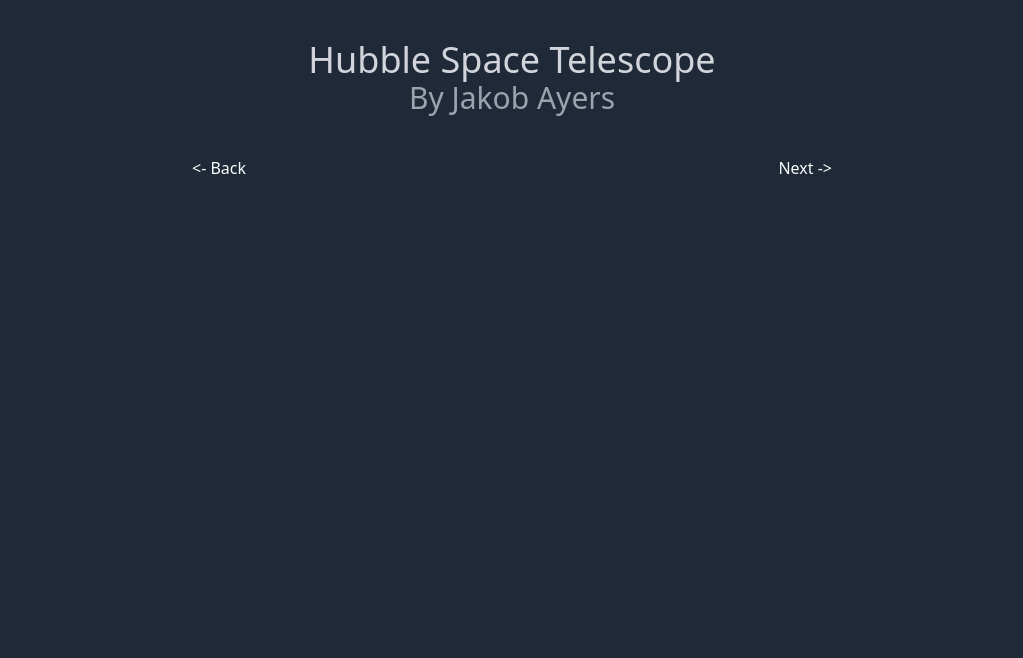
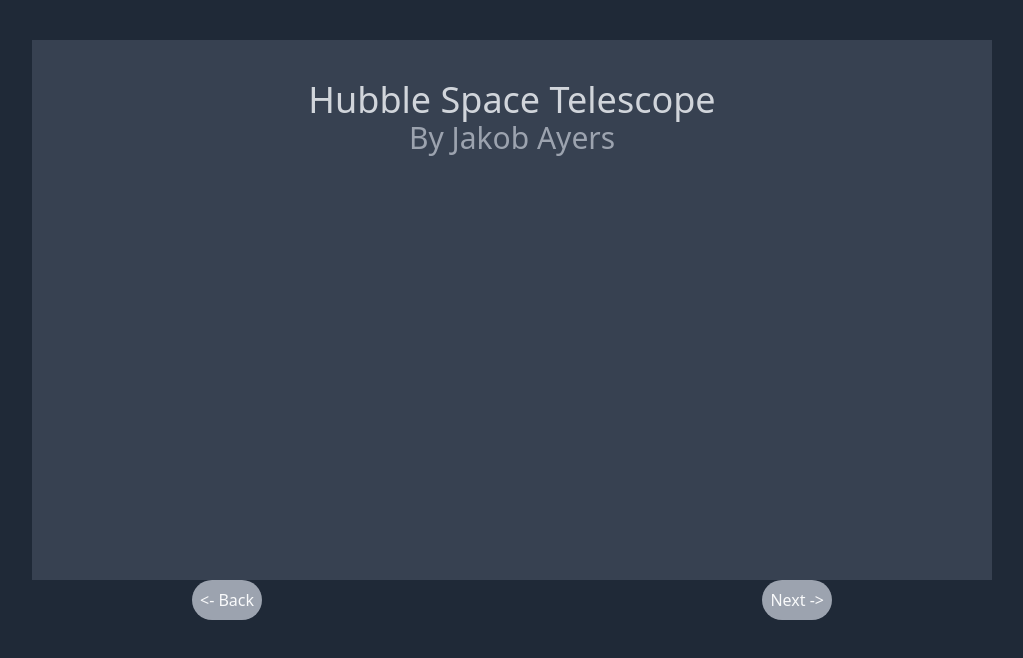
Before and after one commit to Jakob-Ayers/astronomy, a plain HTML site: page telescope/index.html in a window 1280 px wide. Shown: the whole page, without its empty margins (128-1151 px from the left). Drawn offline with Linux system fonts and the light colour scheme.

Commit message:
telescope changes

```diff
--- a/telescope/input.css
+++ b/telescope/input.css
@@ -12,4 +12,34 @@
     a {
         @apply underline
     }
+    footer {
+        text-align: center;
+    }
+    footer a{
+        color: #959da9;
+        border: 1px solid #959da9;
+        background-color: #ffffff;
+
+        text-decoration: none;
+        padding: 5px;
+        border-radius: 5px;
+    }
+    footer a strong {
+        color: #ffffff;
+        border: 1px solid #ffffff;
+        background-color: #959da9;
+
+        padding: 4px;
+        border-radius: 5px;
+    }
+    footer a:hover {
+        color: #ffffff;
+        border: 1px solid #ffffff;
+        background-color: #959da9;
+    }
+    footer a:hover strong {
+        color: #959da9;
+        border: 1px solid #959da9;
+        background-color: #ffffff;
+    }
 }
--- a/telescope/present.js
+++ b/telescope/present.js
@@ -6,3 +6,12 @@ function nextSlide() {
 
     document.getElementById("currentSlide").setAttribute("slide", parseInt(currentSlide) + 1)
 }
+
+function slideBack() {
+    currentSlide = document.getElementById("currentSlide").getAttribute("slide")
+
+    document.getElementById(currentSlide).setAttribute("style", "display: none;")
+    document.getElementById(parseInt(currentSlide) - 1 ).setAttribute("style", "display: block;")
+
+    document.getElementById("currentSlide").setAttribute("slide", parseInt(currentSlide) - 1)
+}
```
Also changed, not shown: telescope/hubble.png (added), telescope/style.css.
